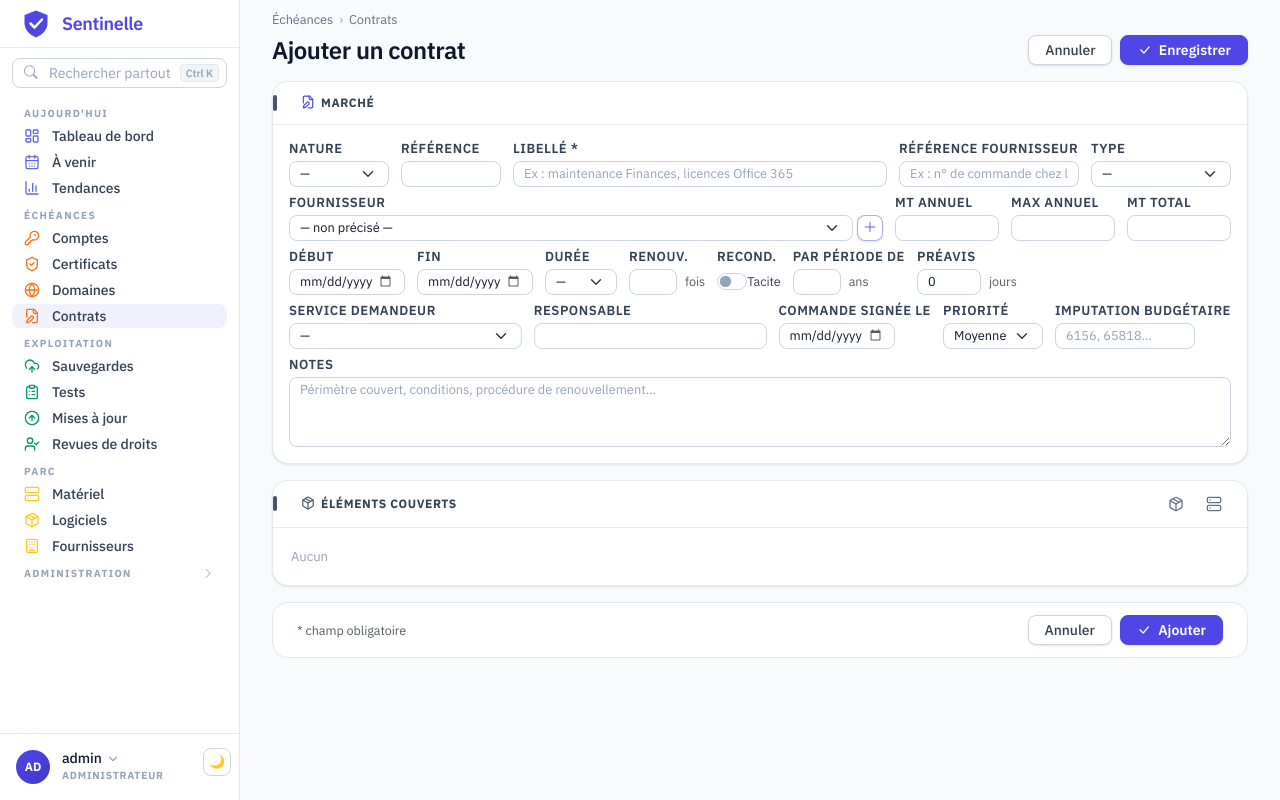
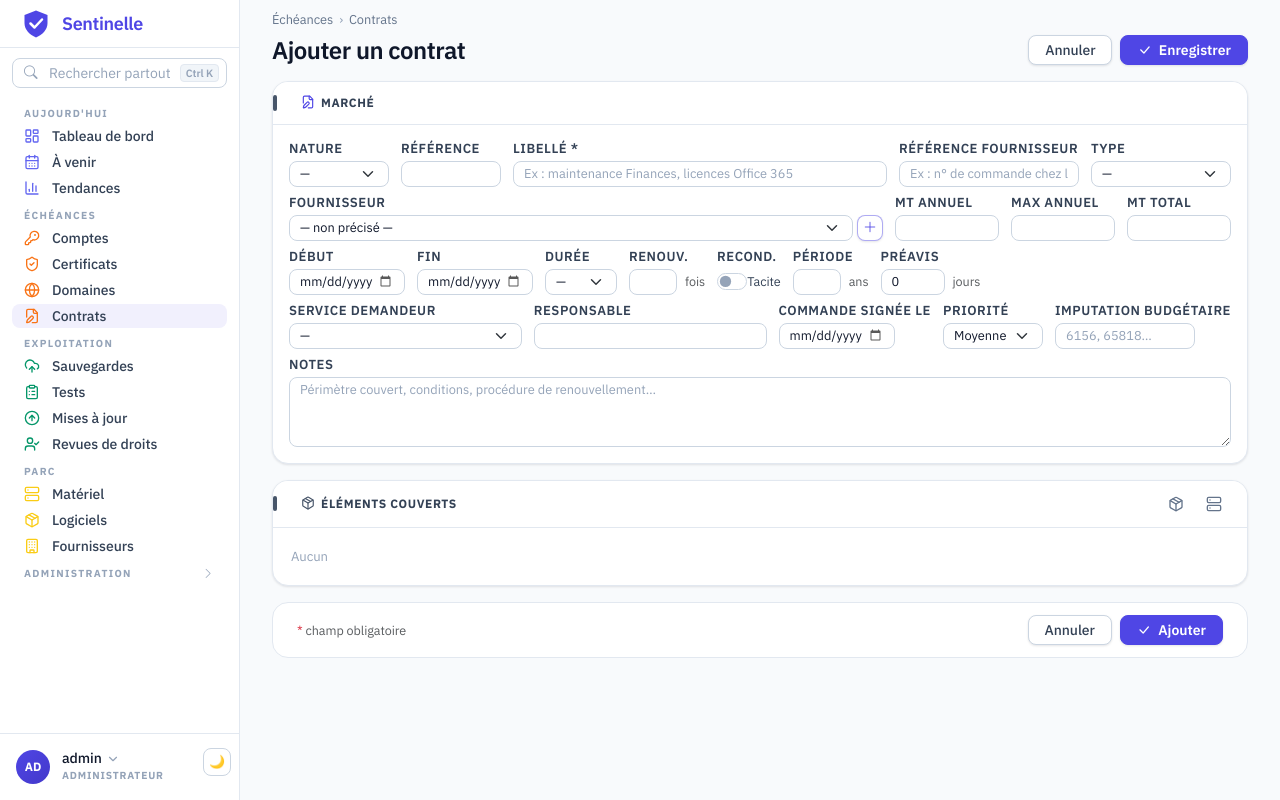
Before and after one commit to cparfait/sentinelle, a Flask app: page /contracts/create in a window 1280 px wide. Run offline with Flask 3, Linux system fonts and the light colour scheme; a user stored in the database is signed in; data comes from the database, SQL or seed files in the repository; data that the repository does not hold is empty; parts of the project's set-up code (start-up, migrations or seed data) failed here and were passed over; some libraries are stand-ins or nearby versions.

Commit message:
Formulaire de contrat : intitulé « Période »
Pour la durée de chaque reconduction, qui reste en infobulle.

Co-Authored-By: Claude Fable 5.1 <noreply@anthropic.com>

```diff
--- a/app/templates/contracts/form.html
+++ b/app/templates/contracts/form.html
@@ -165,7 +165,7 @@
                 </div>
             </div>
             <div>
-                <label class="form-label small mb-1" for="ctPeriode">Par période de</label>
+                <label class="form-label small mb-1" for="ctPeriode" title="Durée de chaque reconduction">Période</label>
                 <div class="d-flex align-items-center gap-2">
                     <input type="number" name="renewal_years" id="ctPeriode" class="form-control form-control-sm l-chiffre" min="1" max="4" step="1"
                            value="{{ contract.renewal_years if contract and contract.renewal_years is not none else '' }}"
```
